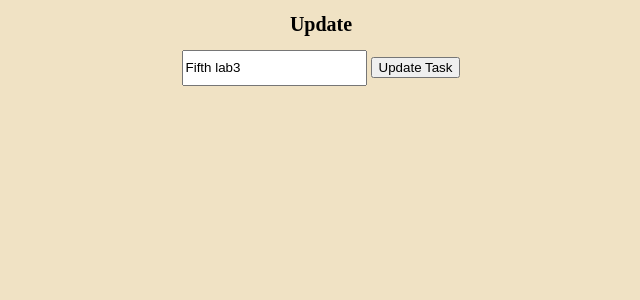
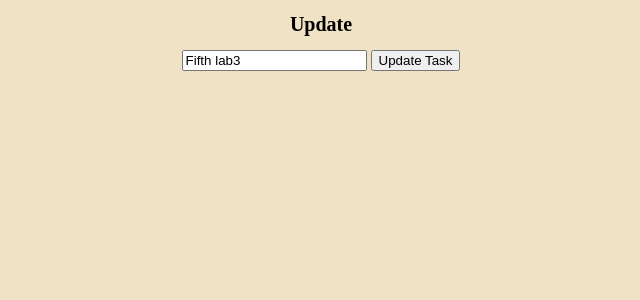
Before and after one commit to ValentinaYun/Clouds, a Flask app: page /update/2 in a window 1280 px wide. Shown: the top 300 px of the page, without its empty margins (319-959 px from the left). Run offline with Flask 2, Linux system fonts and the light colour scheme; data comes from the database, SQL or seed files in the repository.

Commit message:
Update main.css

```diff
--- a/static/css/main.css
+++ b/static/css/main.css
@@ -15,7 +15,3 @@ td, th {
     padding: 0px;
     border: 1px solid black;
 }
-
-input#content {
-    height: 30px;
-}
```
